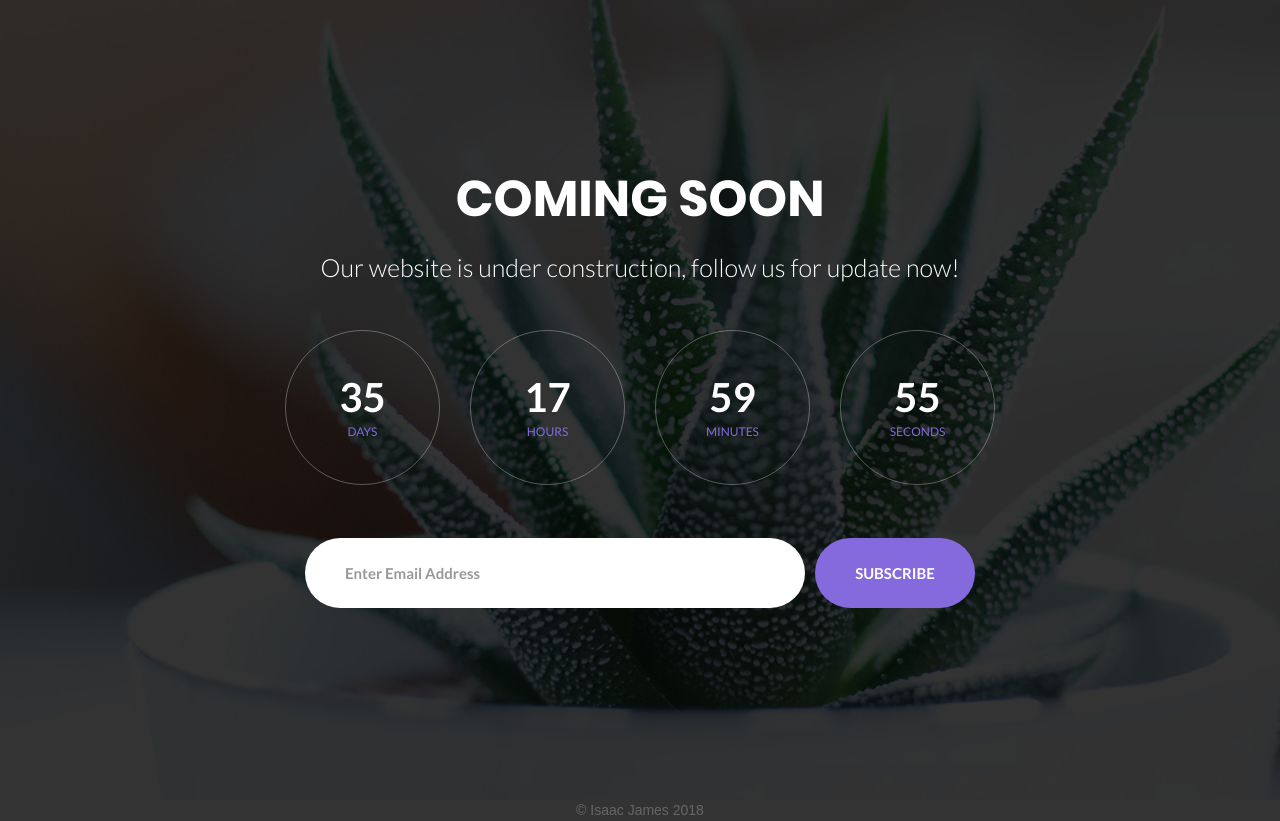
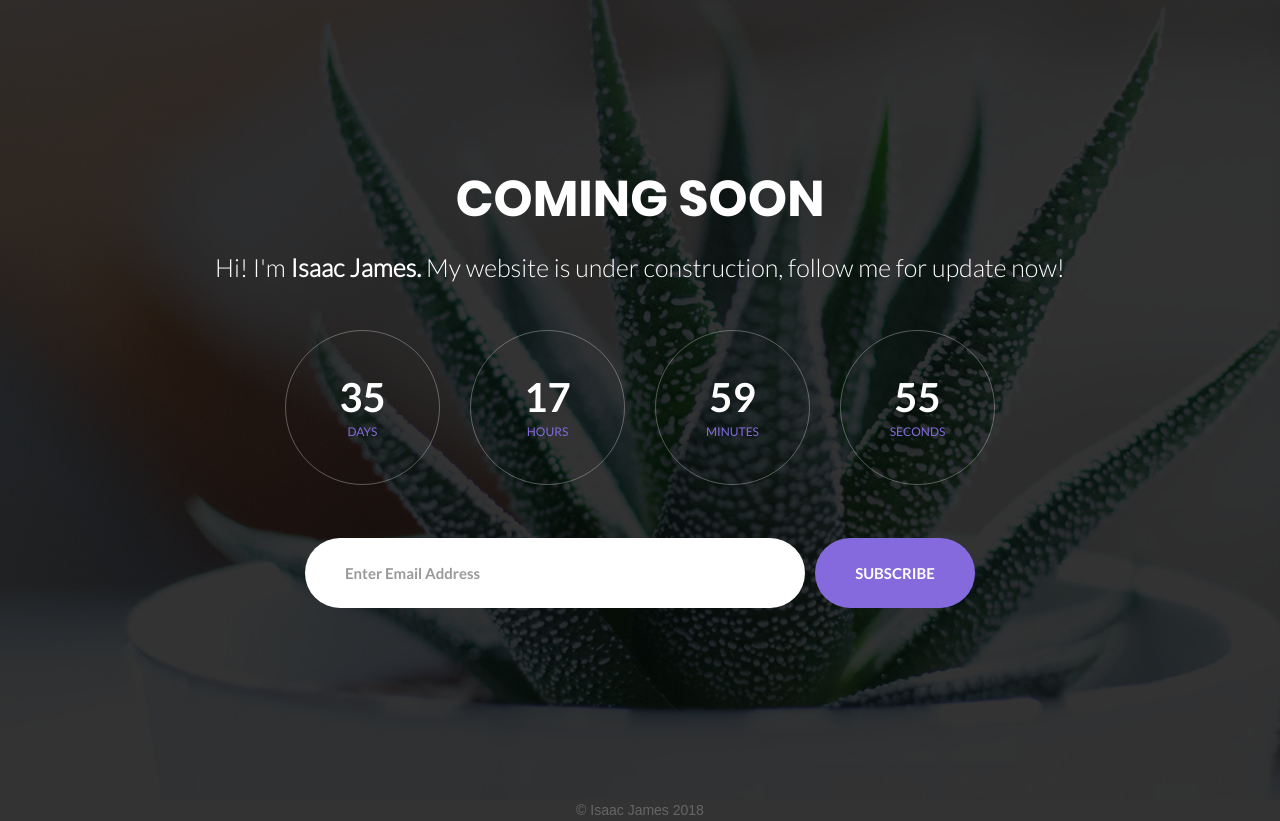
Before and after one commit to isaacjamesdev/portfolio-isaac-james, a website: page public/index.html in a window 1280 px wide. Drawn offline with Linux system fonts and the light colour scheme.

Commit message:
updates in message

```diff
--- a/public/index.html
+++ b/public/index.html
@@ -37,7 +37,7 @@
 			</h3>
 
 			<p class="m2-txt1 txt-center p-b-48">
-				Our website is under construction, follow us for update now!
+				Hi! I'm <strong>Isaac James.</strong> My website is under construction, follow me for update now!
 			</p>
 
 			<div class="flex-w flex-c-m cd100 p-b-33">
```
